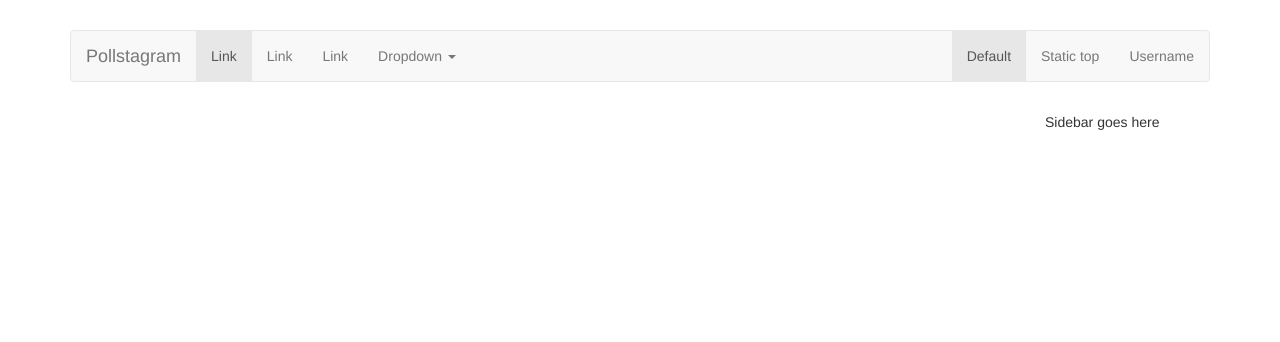
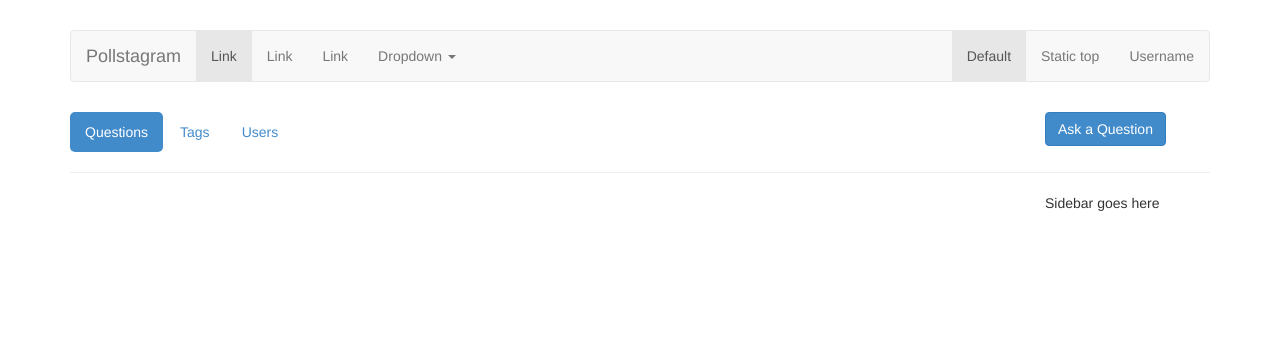
Before and after one commit to pollstagram/pollstagram, a Django app: page / in a window 1280 px wide. Shown: the top 342 px of the page. Run offline with Django 3.2, Linux system fonts and the light colour scheme; data that the repository does not hold is empty; parts of the project's set-up code (start-up, migrations or seed data) failed here and were passed over; some libraries are stand-ins or nearby versions.

Commit message:
finalize look and feel

```diff
--- a/templates/list.html
+++ b/templates/list.html
@@ -2,7 +2,20 @@
 
 {% block content %}
 <div class="row">
-	<div class="col-md-10">
+	<div class="col-lg-10">
+	<ul class="nav nav-pills">
+	  <li class="active"><a href="#">Questions</a></li>
+	  <li><a href="#">Tags</a></li>
+	  <li><a href="#">Users</a></li>
+	</ul>
+	</div>
+	<div class="col-lg-2">
+		<button type="button" class="btn btn-primary">Ask a Question</button>
+	</div>
+</div>
+<hr/>
+<div class="row">
+	<div class="col-lg-10">
 		<div class="panel-group" id="accordion">
 		{% for question in questions %}
 			<div class="panel panel-default">
@@ -38,6 +51,6 @@
 		{% endfor %}
 		</div>
 	</div>
-	<div class="col-md-2">Sidebar goes here</div>
+	<div class="col-lg-2">Sidebar goes here</div>
 </div>
 {% endblock %}
```
